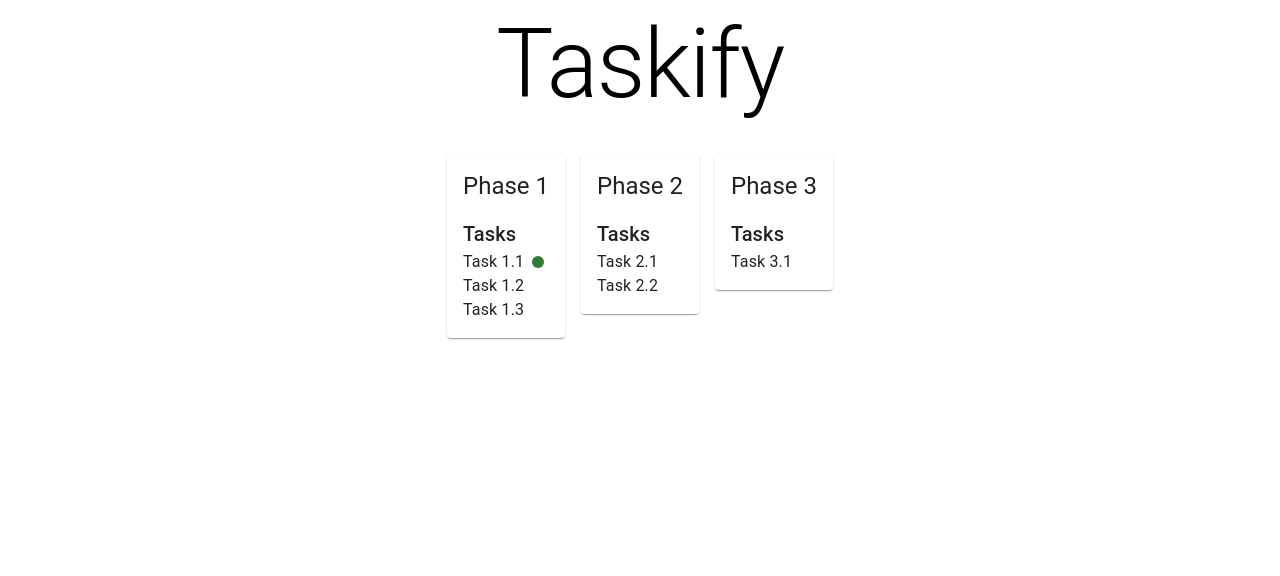
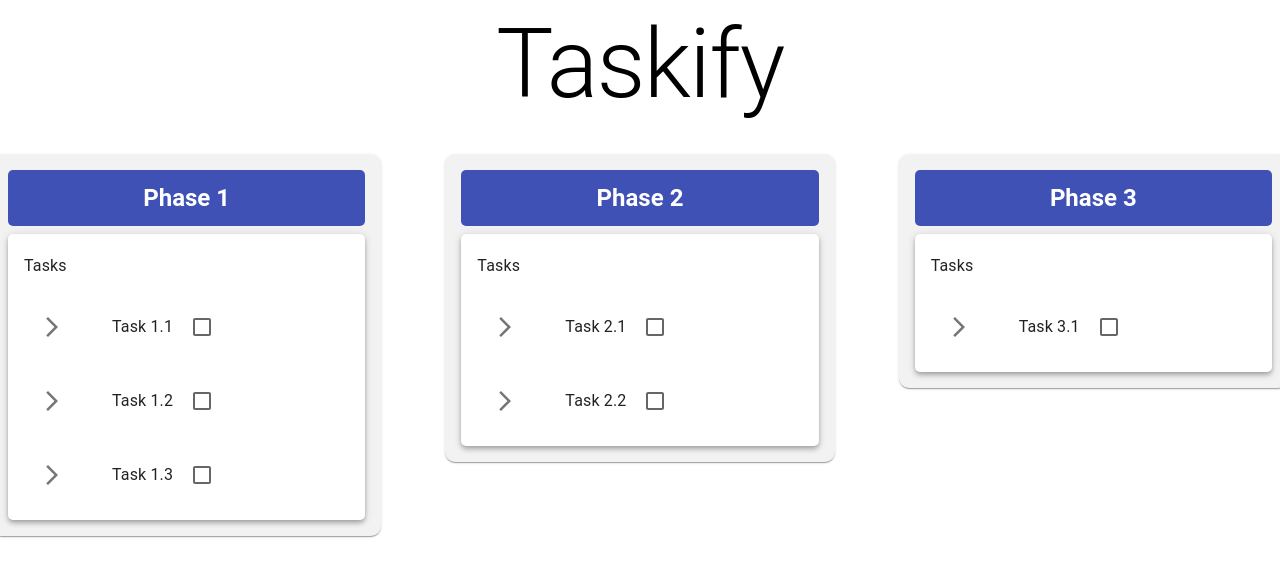
Before and after one commit to mcanozkulekci/Taskify, a React (Create React App) app: page / in a window 1280 px wide. Shown: the top 576 px of the page. Built offline with nearby package versions, Linux system fonts and the light colour scheme.

Commit message:
Phases and tasks styling improved

```diff
--- a/src/App.tsx
+++ b/src/App.tsx
@@ -8,13 +8,8 @@ const App: React.FC = () => {
   const [state, setState] = useState(mockData);
 
   return (
-    <div className="App" style={{ justifyContent: 'center', display: 'flex' }}>
-      <Box
-        sx={{
-          width: '100%',
-          maxWidth: 500,
-        }}
-      >
+    <div className="App" style={{ justifyContent: 'center' }}>
+      <Box>
         <Typography
           variant="h1"
           gutterBottom
--- a/src/components/MockData.ts
+++ b/src/components/MockData.ts
@@ -36,7 +36,7 @@ const mockData: State = {
         {
           id: 5,
           task: 'Task 2.2',
-          completed: false,
+          completed: true,
         },
       ],
       done: false,
@@ -48,7 +48,7 @@ const mockData: State = {
         {
           id: 6,
           task: 'Task 3.1',
-          completed: false,
+          completed: true,
         },
       ],
       done: false,
--- a/src/components/PhaseList.tsx
+++ b/src/components/PhaseList.tsx
@@ -1,7 +1,14 @@
-import { Box, Grid, Paper, Typography } from '@mui/material';
+import {
+  Box,
+  Grid,
+  List,
+  ListItemButton,
+  ListItemText,
+  Paper,
+  Typography,
+} from '@mui/material';
 import React from 'react';
 import Phase from '../types/Phase';
-import SingleTask from './SingleTask';
 import TaskList from './TaskList';
 
 interface PhaseListProps {
@@ -11,22 +18,72 @@ interface PhaseListProps {
 const PhaseList = ({ phases }: PhaseListProps) => {
   return (
     <div>
-      <Grid container justifyContent="center" spacing={2}>
+      <Grid container justifyContent="center" spacing={12}>
         {phases.map((phase) => (
-          <>
-            <Grid item key={phase.id}>
-              {' '}
-              <Paper sx={{ p: 2 }}>
-                <Typography variant="h5" sx={{ mb: 2 }}>
+          <Grid
+            item
+            key={phase.id}
+            xs={12}
+            sm={6}
+            md={4}
+            sx={{
+              display: 'flex',
+              flexDirection: 'column',
+              alignItems: 'center',
+              height: '100%',
+            }}
+          >
+            <Paper
+              sx={{
+                p: 2,
+                width: '100%',
+                borderRadius: '10px',
+                backgroundColor: '#f2f2f2',
+                transition: '0.3s ease-in-out',
+                '&:hover': {
+                  backgroundColor: '#e0e0e0',
+                },
+              }}
+            >
+              <List sx={{ padding: 0 }}>
+                <ListItemButton
+                  sx={{
+                    mb: 1,
+                    borderRadius: '5px',
+                    backgroundColor: '#3f51b5',
+                    color: 'white',
+                    '&:hover': {
+                      backgroundColor: '#303f9f',
+                    },
+                  }}
+                >
+                  <ListItemText
+                    primary={
+                      <Typography
+                        variant="h5"
+                        color="inherit"
+                        align="center"
+                        sx={{ fontWeight: 'bold' }}
+                      >
                         {phase.phase}
                       </Typography>
-                <Box>
+                    }
+                  />
+                </ListItemButton>
+              </List>
+              <Box
+                sx={{
+                  backgroundColor: 'white',
+                  borderRadius: '5px',
+                  boxShadow:
+                    '0px 2px 4px -1px rgba(0,0,0,0.2),0px 4px 5px 0px rgba(0,0,0,0.14),0px 1px 10px 0px rgba(0,0,0,0.12)',
+                  overflow: 'hidden',
+                }}
+              >
                 <TaskList tasks={phase.tasks} />
               </Box>
-                <b></b>
             </Paper>
           </Grid>
-          </>
         ))}
       </Grid>
     </div>
--- a/src/components/SingleTask.tsx
+++ b/src/components/SingleTask.tsx
@@ -1,27 +1,24 @@
 import React, { useState } from 'react';
 import { Box, Checkbox, Typography } from '@mui/material';
 import Task from '../types/Task';
+import { CheckBox } from '@mui/icons-material';
 
 interface SingleTaskProps {
   task: Task;
 }
 
 const SingleTask: React.FC<SingleTaskProps> = ({ task }: SingleTaskProps) => {
+  const [checked, setChecked] = useState<boolean>(false);
+  const handleChange = (event: React.ChangeEvent<HTMLInputElement>) => {
+    setChecked(event.target.checked);
+  };
+
   return (
     <Box sx={{ display: 'flex', alignItems: 'center' }}>
       <Box sx={{ mr: 1 }}>
         <Typography variant="body1">{task.task}</Typography>
       </Box>
-      {task.completed && (
-        <Box
-          sx={{
-            width: 12,
-            height: 12,
-            borderRadius: '50%',
-            bgcolor: 'success.main',
-          }}
-        />
-      )}
+      <Checkbox checked={checked} onChange={handleChange} />
     </Box>
   );
 };
--- a/src/components/TaskList.tsx
+++ b/src/components/TaskList.tsx
@@ -1,7 +1,14 @@
-import { Typography } from '@mui/material';
-import React from 'react';
+import {
+  List,
+  ListItem,
+  ListItemButton,
+  ListItemIcon,
+  ListItemText,
+} from '@mui/material';
+import React, { useState } from 'react';
 import Task from '../types/Task';
 import SingleTask from './SingleTask';
+import ArrowForwardIosIcon from '@mui/icons-material/ArrowForwardIos';
 
 interface TaskListProps {
   tasks: Task[];
@@ -9,12 +16,23 @@ interface TaskListProps {
 
 const TaskList: React.FC<TaskListProps> = ({ tasks }: TaskListProps) => {
   return (
-    <div className="tasks">
-      <Typography variant="h6">Tasks</Typography>
-      {tasks.map((task) => (
-        <SingleTask task={task} key={task.id} />
-      ))}
-    </div>
+    <List>
+      <ListItemButton>
+        <ListItemText primary="Tasks" />
+      </ListItemButton>
+      <List component="div" disablePadding>
+        {tasks.map((task) => (
+          <ListItemButton sx={{ pl: 4 }}>
+            <ListItemIcon>
+              <ArrowForwardIosIcon />
+            </ListItemIcon>
+            <ListItem>
+              <SingleTask task={task} key={task.id} />
+            </ListItem>
+          </ListItemButton>
+        ))}
+      </List>
+    </List>
   );
 };
 
```
Lines whose indentation alone changed are shown as unchanged.
